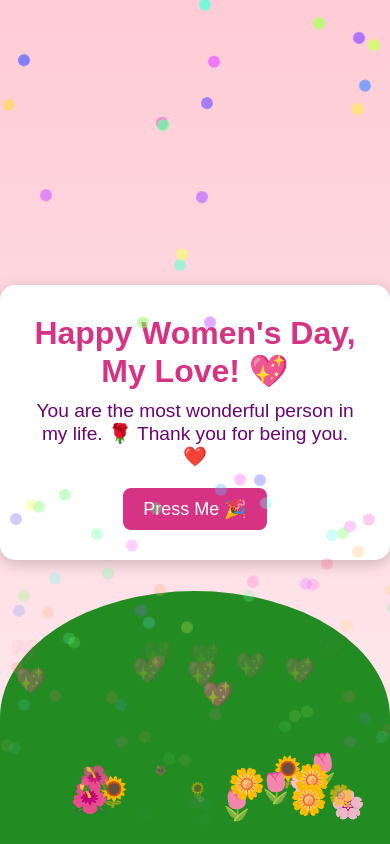
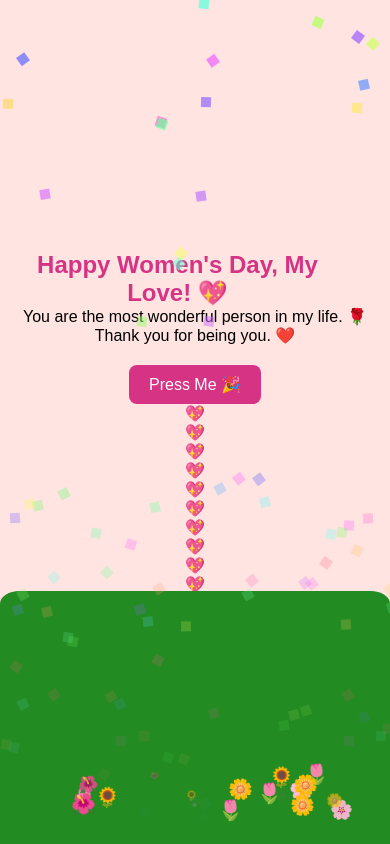
Before and after one commit to Ruslan-oss-max0/celebration, a plain HTML site: page index.html in a window 390 px wide. Both pictures are taken after a click on the button "Press Me 🎉". Drawn offline with Linux system fonts and the light colour scheme.

Commit message:
maked responsive gift card

```diff
--- a/styles.css
+++ b/styles.css
@@ -8,40 +8,27 @@ body {
   display: flex;
   flex-direction: column;
   justify-content: center;
+  font-family: Arial, Helvetica, sans-serif;
   align-items: center;
   height: 100vh;
-  background: linear-gradient(to bottom, #ffccd5, #ffebf0);
-  font-family: "Poppins", Arial, sans-serif;
+  background-color: #ffe4e1;
   text-align: center;
   overflow: hidden;
+  padding: 20px;
 }
 
-.card {
-  background: white;
-  padding: 30px;
-  border-radius: 15px;
-  box-shadow: 0 4px 15px rgba(0, 0, 0, 0.2);
-  text-align: center;
-  animation: fadeIn 1.5s ease-in-out;
-}
-
+/* Responsive Typography */
 h1 {
   font-size: 2em;
   color: #d63384;
   opacity: 0;
-  animation: fadeIn 2s ease-in-out forwards;
+  transition: opacity 1s ease-in-out;
+  max-width: 90%;
 }
 
-p {
-  font-size: 1.2em;
-  color: #6a0572;
-  opacity: 0;
-  transition: opacity 1.5s ease-in-out;
-  margin-top: 10px;
-}
-
+/* Responsive Button */
 button {
-  padding: 10px 20px;
+  padding: 12px 24px;
   font-size: 18px;
   background-color: #d63384;
   color: white;
@@ -49,61 +36,46 @@ button {
   border-radius: 8px;
   cursor: pointer;
   margin-top: 20px;
-  transition: 0.3s ease-in-out;
+  transition: background 0.3s ease-in-out;
 }
 
 button:hover {
   background-color: #b52b6c;
 }
 
+/* Confetti */
 .confetti {
   position: absolute;
-  width: 12px;
-  height: 12px;
-  border-radius: 50%;
-  opacity: 0.9;
+  width: 10px;
+  height: 10px;
+  background: #ff69b4;
+  opacity: 0.8;
   animation: fall linear infinite;
 }
 
+/* Responsive Hill */
 .hill {
   position: absolute;
   bottom: -50%;
   left: 50%;
   transform: translateX(-50%);
   width: 100%;
-  height: 30%;
+  height: 40%;
   background: #228b22;
-  border-radius: 50% 50% 0 0;
+  border-radius: 5% 5% 0 0;
   transition: bottom 1s ease-in-out;
-  overflow: hidden;
 }
 
+/* Flowers Animation */
 .flower {
   position: absolute;
-  font-size: 30px;
+  font-size: 24px; /* Adjust size for mobile */
   opacity: 0;
   transform: scale(0);
   animation: bloom 1s ease-in-out forwards;
 }
 
-.heart {
-  position: absolute;
-  font-size: 25px;
-  opacity: 0;
-  animation: floatUp 3s ease-in-out infinite;
-}
-
-@keyframes fadeIn {
-  from {
-    opacity: 0;
-    transform: scale(0.8);
-  }
-  to {
-    opacity: 1;
-    transform: scale(1);
-  }
-}
-
+/* Responsive Keyframes */
 @keyframes fall {
   to {
     transform: translateY(100vh) rotate(720deg);
@@ -122,13 +94,22 @@ button:hover {
   }
 }
 
-@keyframes floatUp {
-  from {
-    opacity: 1;
-    transform: translateY(0);
+/* 🌟 Mobile Responsive Fixes */
+@media (max-width: 768px) {
+  h1 {
+    font-size: 1.5em;
   }
-  to {
-    opacity: 0;
-    transform: translateY(-100px);
+
+  button {
+    font-size: 16px;
+    padding: 10px 20px;
+  }
+
+  .flower {
+    font-size: 20px; /* Smaller flowers on mobile */
+  }
+
+  .hill {
+    height: 30%; /* Adjust hill height for smaller screens */
   }
 }
```
